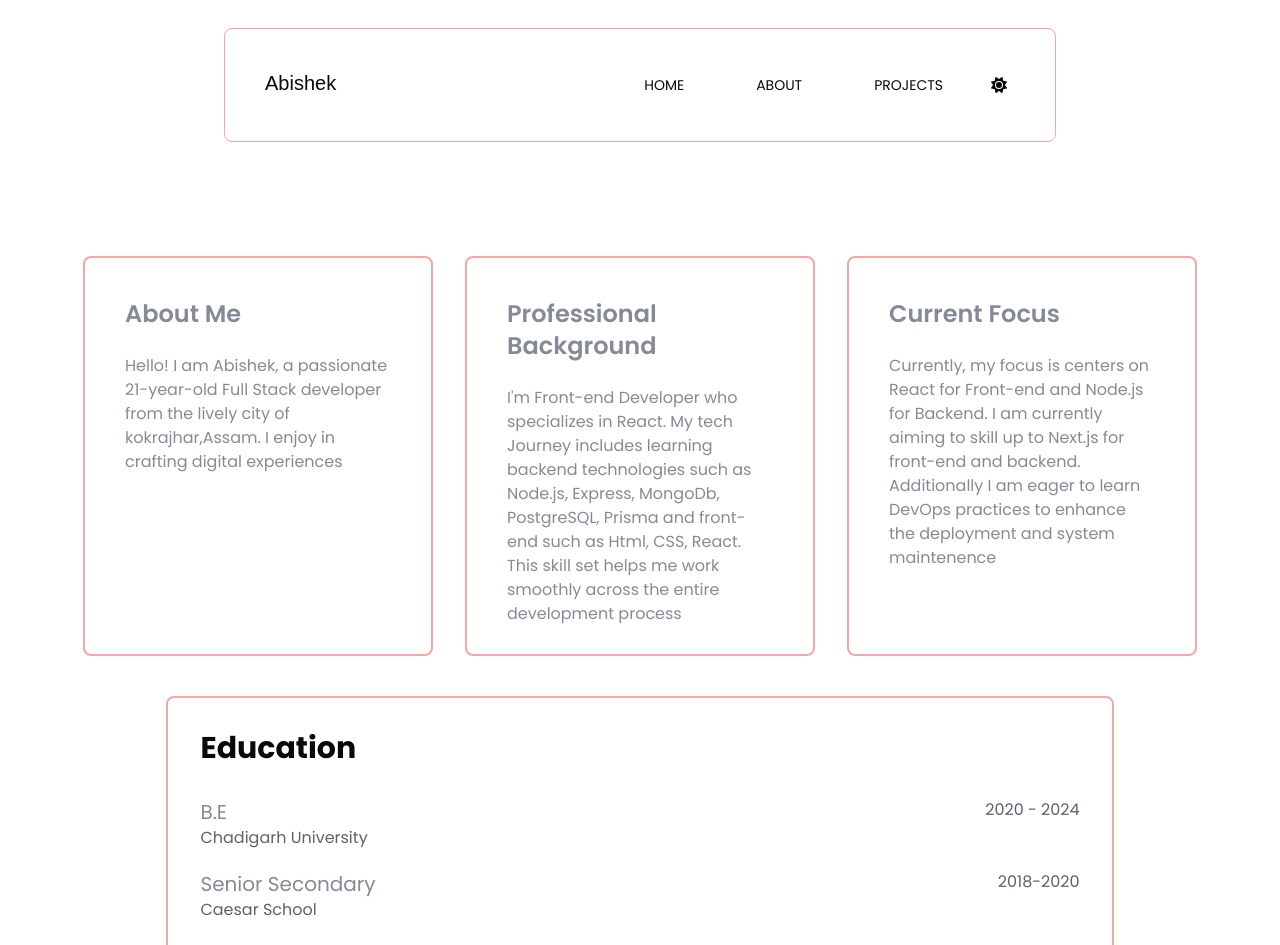
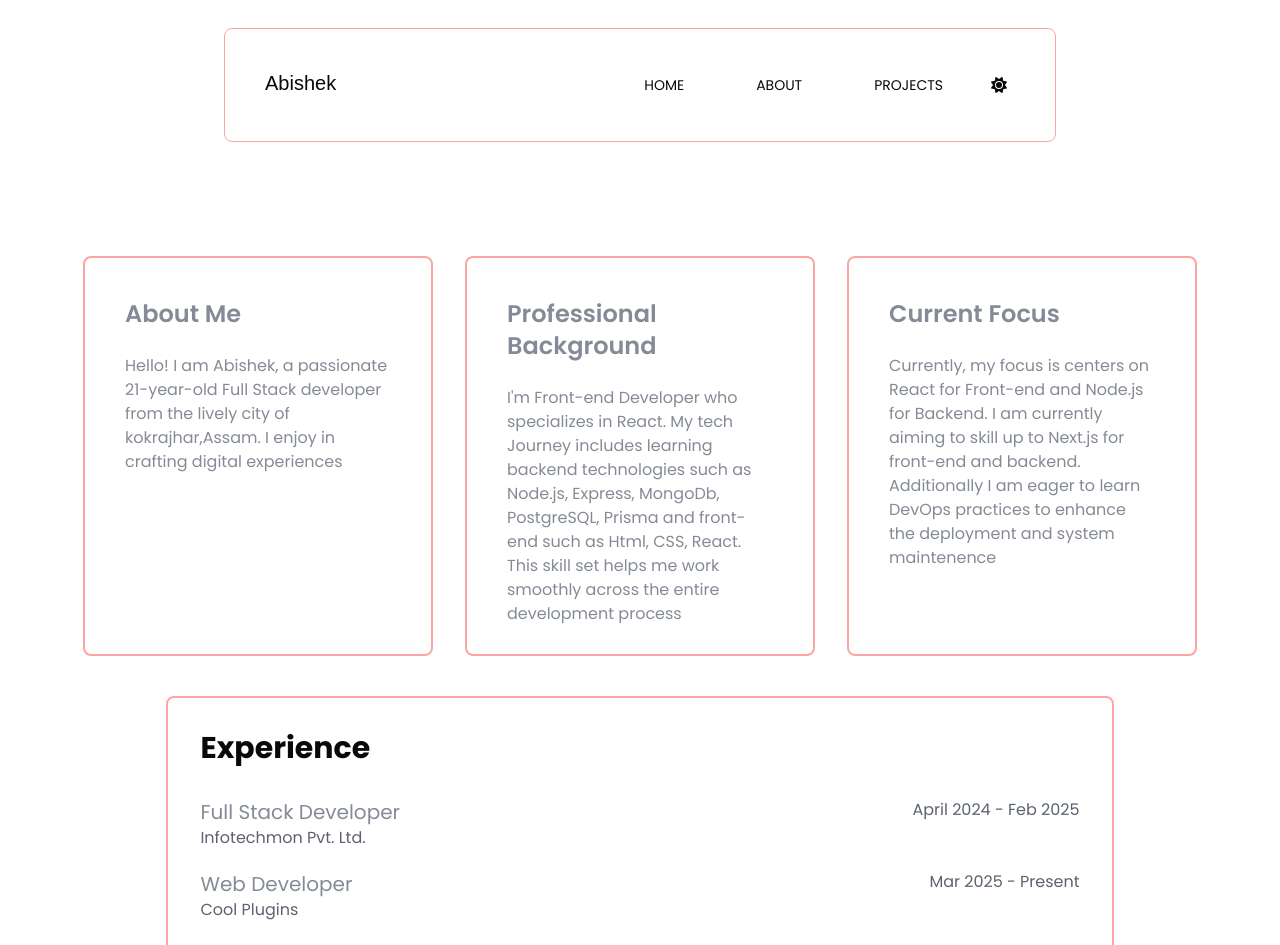
Before and after one commit to Abishek-Newar/Portfolio, a React (Vite) app: page /about in a window 1280 px wide. Shown: the top 945 px of the page. Built offline with nearby package versions, Linux system fonts and the light colour scheme; a web font is replaced by a local one.

Commit message:
added experience and a project

```diff
--- a/src/components/AllProjects.tsx
+++ b/src/components/AllProjects.tsx
@@ -3,6 +3,12 @@ import ProjectCom from "./projectCom";
 const AllProjects = () => {
     const mode = localStorage.getItem("modes");
     const projects = [{
+        title: "StayHub",
+        description: "Welcome To StayHub, A hotel management system for booking, managing bookings",
+        tech: ["React","Tailwind","Node","Express","MongoDB","AWS"],
+        github: "https://github.com/Abishek-Newar/hotelmanagementsystem",
+        link: ""
+    },{
         title: "SyncWrite",
         description: "Welcome To SyncWrite, A docs editor where you can collab live with your others to update documents",
         tech: ["Nextjs","Clerk","TypeScript","Liveblocks"],
--- a/src/components/aboutDivs.tsx
+++ b/src/components/aboutDivs.tsx
@@ -27,12 +27,34 @@ export default function AboutDivs(){
         year : "2017-2018",
         college: "Caesar School"
     }]
+
+    const experience = [{
+        role: "Full Stack Developer",
+        company: "Infotechmon Pvt. Ltd.",
+        year: "April 2024 - Feb 2025"
+    },{
+        role: "Web Developer",
+        company: "Cool Plugins",
+        year: "Mar 2025 - Present"
+    }]
     return <div className={` font-chill flex flex-col pt-64 pb-10   items-center justify-center ${theme == "dark"? "bg-bgds":"bg-white"} gap-10`}>
             <div className={`flex flex-wrap gap-8  items-center justify-center  text-texts ` }>
                 {cards.map((card)=>(
                     <div className={` w-[350px] h-[400px] border-2 rounded-lg p-10 ${theme == "dark"? "border-brdr": "border-red-300"} transition-all ease-in-out duration-500 hover:translate-y-[-7px]`}>
                         <h1 className="text-2xl font-semibold mb-6">{card.title}</h1>
                          <p>{card.description}</p>
+                    </div>
+                ))}
+            </div>
+            <div className={`border-2 w-[74%] rounded-lg ${theme == "dark"? "border-brdr": "border-red-300" } p-8`}  >
+                <h1 className={` text-3xl mb-8  ${theme == "dark"? "text-white":"text-bgds"} font-bold`}>Experience</h1>
+                {experience.map((edu)=>(
+                    <div className="text-spcl mb-5">
+                        <div className="flex justify-between">
+                            <h1 className="text-xl text-texts text-semibold " >{edu.role}</h1>
+                            <h2>{edu.year}</h2>
+                        </div>
+                        <h3>{edu.company}</h3>
                     </div>
                 ))}
             </div>
```
